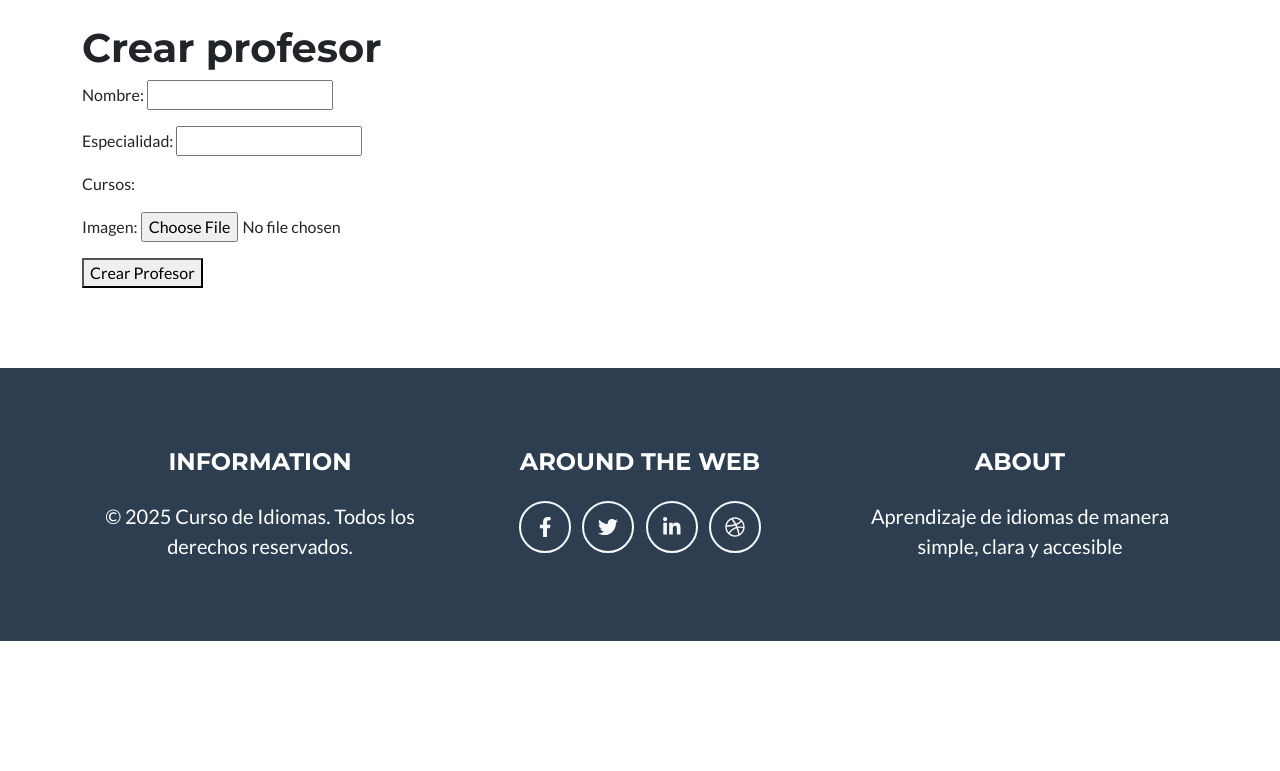
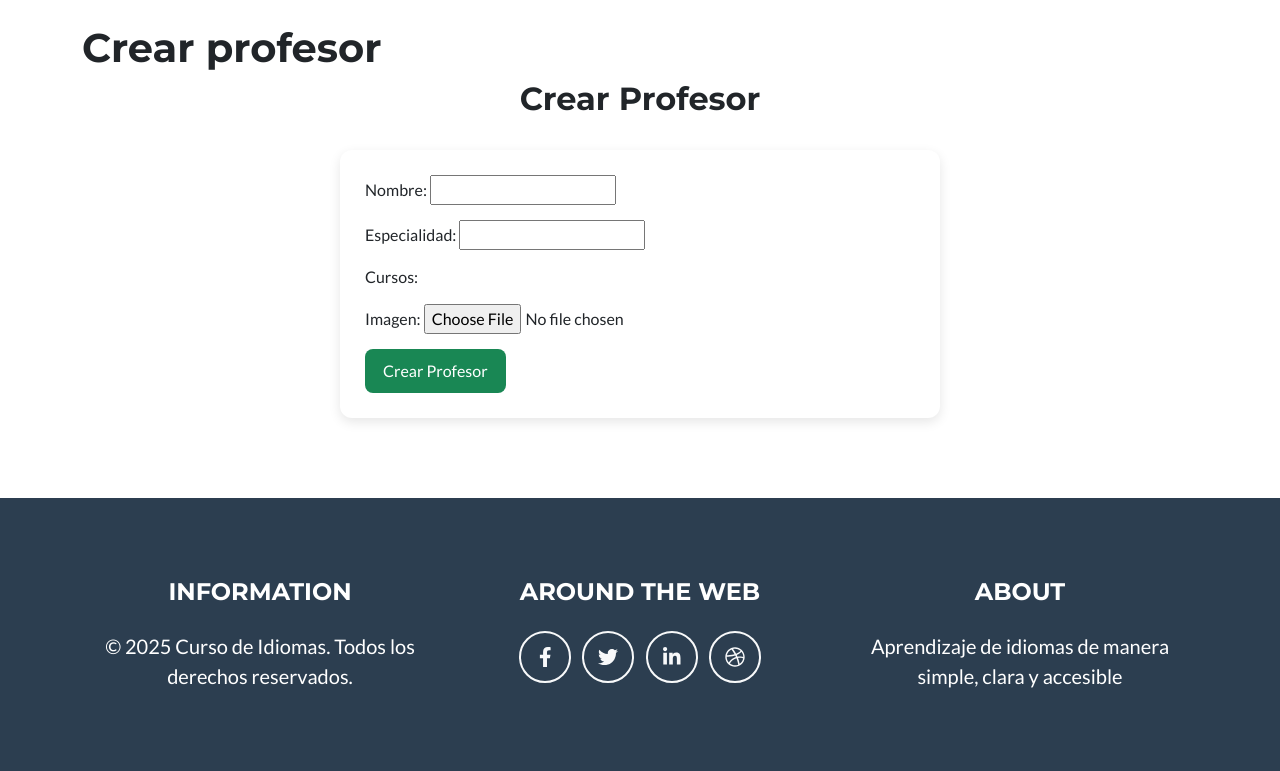
Before and after one commit to Mari4n24/Curso_idiomas_MariangelRoman, a Django app: page /curso/profesores/crear/ in a window 1280 px wide. Shown: the part 104-875 px from the top of the page. Before the commit the page ends 745 px from the top, so only its background shows below. Run offline with Django 5.2, Linux system fonts and the light colour scheme; the visitor is signed in with stand-in values (Sample User, id 1); data that the repository does not hold is empty; some libraries are stand-ins or nearby versions.

Commit message:
Se agregó CSS general para alumnos y profesores, incluyendo cards, botones y formularios. Se creó HTML para listar y crear alumnos y profesores usando las clases del CSS y mostrando correctamente imágenes con {{ alumno.foto.url }} y {{ profesor.foto.url }}. Se corrigieron errores en los templates y vistas de creación y edición de profesores.

```diff
--- a/curso/templates/alumno/listar_alumnos.html
+++ b/curso/templates/alumno/listar_alumnos.html
@@ -30,9 +30,10 @@
                         <strong>Email:</strong> {{ alumno.email }}
                     </p>
 
-                    {% if curso.imagen %}
-                        <img src="{{ curso.alumno.url }}" alt="Imagen del alumno">
+                    {% if alumno.foto %}
+                        <img src="{{ alumno.foto }}" alt="Foto de {{ alumno.nombre }}" class="alumno-foto">
                     {% endif %}
+
 
                     <div class="alumno-actions">
                         <a href="{% url 'editar_alumno' alumno.id %}" class="btn-edit">Editar</a>
--- a/curso/templates/profesor/crear_profesor.html
+++ b/curso/templates/profesor/crear_profesor.html
@@ -6,13 +6,14 @@
 
 <h1>Crear profesor</h1>
 
-<form method='post'>
-    {% csrf_token %}
-    {{ form.as_p }}
-    <button type='submit'>
-        Crear Profesor
-    </button>
-</form>
+<h2 class="titulo-profesores" >Crear Profesor</h2>
+<div class="form-profesor">
+    <form method="post">
+        {% csrf_token %}
+        {{ form.as_p }}
+        <button type="submit" class="btn-guardar-profesor">Crear Profesor</button>
+    </form>
+</div>
 
 <a href="{% url "listar_profesores" %}"></a>
 
--- a/curso/views.py
+++ b/curso/views.py
@@ -99,7 +99,7 @@ def listar_profesores(request):
 @login_required
 def crear_profesor(request):
     if request.method == 'POST':
-        form = ProfesorForm(request.POST, request.FIELD)
+        form = ProfesorForm(request.POST, request.FILES)
         if form.is_valid():
             form.save()
             return redirect('listar_profesores')
--- a/static/css/custom.css
+++ b/static/css/custom.css
@@ -372,6 +372,80 @@
     margin-top: 20px;
 }
 
+/* Profesor */
+
+.titulo-profesores {
+text-align: center;
+font-size: 2rem;
+margin-bottom: 10px;
+}
+
+.descripcion-profesores {
+text-align: center;
+margin-bottom: 30px;
+color: #666;
+}
+
+.grid-profesores {
+display: grid;
+grid-template-columns: repeat(auto-fill, minmax(250px, 1fr));
+gap: 20px;
+width: 100%;
+max-width: 900px;
+margin: 0 auto;
+}
+
+.profesor-card {
+background: #ffffff;
+padding: 20px;
+border-radius: 12px;
+box-shadow: 0 4px 10px rgba(0, 0, 0, 0.1);
+text-align: center;
+transition: transform .2s ease;
+}
+
+.profesor-card:hover {
+transform: translateY(-4px);
+}
+
+.profesor-icono {
+font-size: 2.5rem;
+color: #0d6efd;
+margin-bottom: 10px;
+}
+
+.cursos-profesor {
+font-size: 0.95rem;
+color: #555;
+margin-top: 5px;
+}
+
+.form-profesor {
+max-width: 600px;
+margin: 2rem auto 0;
+background: white;
+padding: 25px;
+border-radius: 12px;
+box-shadow: 0 4px 12px rgba(0, 0, 0, 0.1);
+}
+
+.form-profesor form p {
+margin-bottom: 15px;
+}
+
+.btn-guardar-profesor {
+background-color: #198754;
+color: white;
+padding: 10px 18px;
+border-radius: 8px;
+border: none;
+cursor: pointer;
+}
+
+.btn-guardar-profesor:hover {
+background-color: #157347;
+}
+
 
 /* Login */
 .login-container {
```
Also changed, not shown: curso/templates/profesor/listar_profesores.html (+39 -19 lines).
